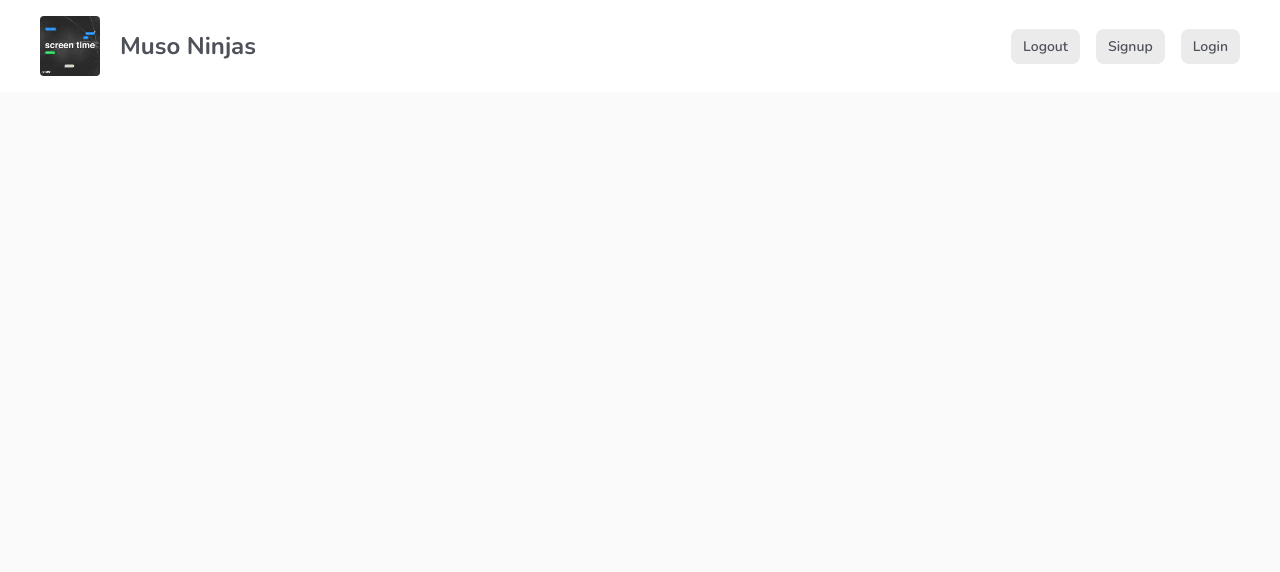
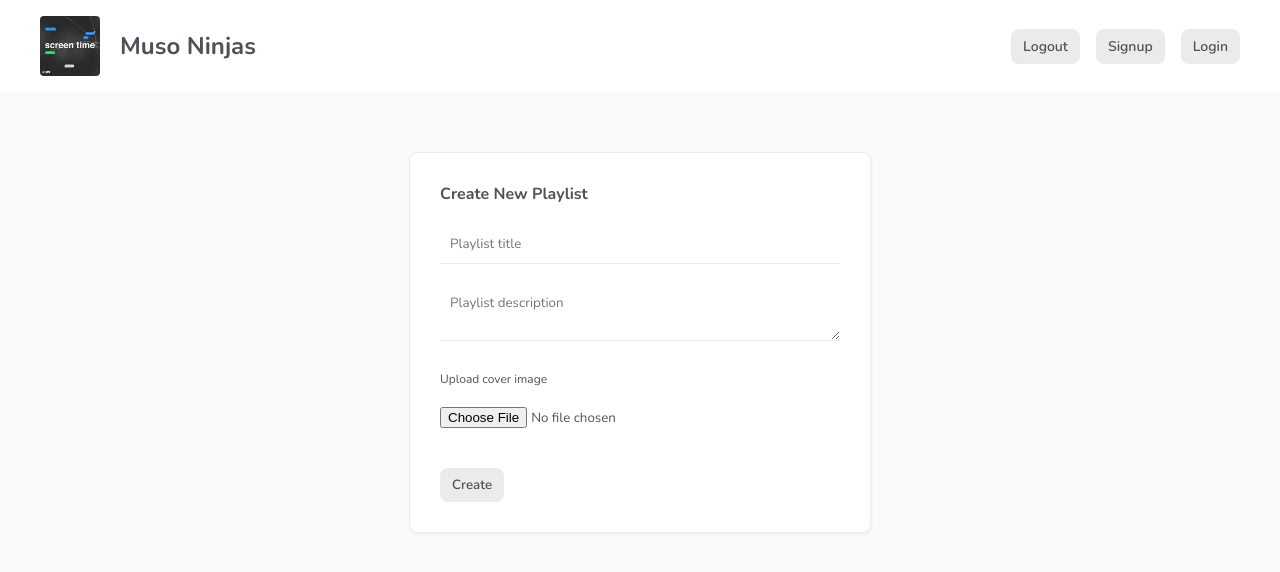
Before and after one commit to dongnv11082001/muso-ninjas, a Vue app: page /playlists/create in a window 1280 px wide. Shown: the top 572 px of the page. Built offline with nearby package versions, Linux system fonts and the light colour scheme; no server answers.

Commit message:
add playlist view

```diff
--- a/src/router/index.ts
+++ b/src/router/index.ts
@@ -2,6 +2,7 @@
 import HomeView from "../views/HomeView.vue";
 import Login from "../views/auth/Login.vue";
 import Signup from "../views/auth/Signup.vue";
+import CreatePlaylist from "../views/playlists/CreatePlaylist.vue";
 
 const routes: Array<RouteRecordRaw> = [
   {
@@ -19,6 +20,11 @@
     name: "signup",
     component: Signup,
   },
+  {
+    path: "/playlists/create",
+    name: "createPlaylist",
+    component: CreatePlaylist,
+  },
 ];
 
 const router = createRouter({
--- /dev/null
+++ b/src/views/playlists/CreatePlaylist.vue
@@ -0,0 +1,51 @@
+<template>
+  <form @submit.prevent="handleSubmit">
+    <h4>Create New Playlist</h4>
+    <input type="text" placeholder="Playlist title" v-model="title" />
+    <textarea
+      placeholder="Playlist description"
+      v-model="description"
+    ></textarea>
+    <label>Upload cover image</label>
+    <input type="file" />
+    <button>Create</button>
+  </form>
+</template>
+
+<script lang="ts">
+import { ref } from "vue";
+
+export default {
+  setup() {
+    const title = ref("");
+    const description = ref("");
+
+    const handleSubmit = () => {
+      console.log(title.value, description.value);
+    };
+
+    return {
+      title,
+      description,
+      handleSubmit,
+    };
+  },
+};
+</script>
+
+<style scoped>
+input[type="file"] {
+  border: 0;
+  padding: 0;
+}
+
+label {
+  font-size: 12px;
+  display: block;
+  margin-top: 30px;
+}
+
+button {
+  margin-top: 20px;
+}
+</style>
```
